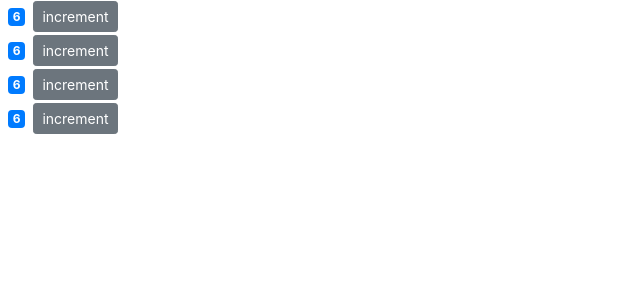
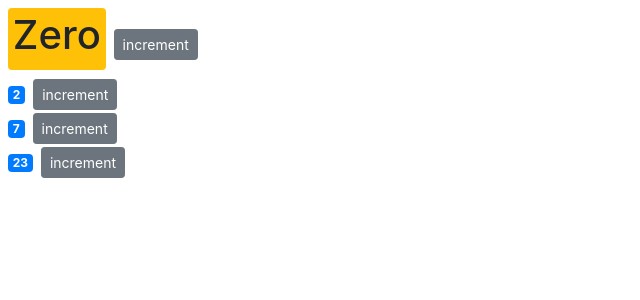
Before and after one commit to jesiolowski-wsb/react2024_podyplomowka, a React (Create React App) app: page / in a window 1280 px wide. Shown: the top 300 px of the page, without its empty margins (0-640 px from the left). Built offline with nearby package versions, Linux system fonts and the light colour scheme.

Commit message:
receiving props

```diff
--- a/src/components/counter.jsx
+++ b/src/components/counter.jsx
@@ -1,15 +1,16 @@
 import React, { useState } from "react";
 
-const Counter = () => {
-  const [count, setCount] = useState(6);
+const Counter = (props) => {
+  console.log("props", props);
+  const [value, setCount] = useState(props.value);
 
-  const formatCount = () => (count === 0 ? <h1>Zero</h1> : count);
+  const formatCount = () => (value === 0 ? <h1>Zero</h1> : value);
 
   let classes = "badge m-2 badge-";
-  classes += count === 0 ? "warning" : "primary";
+  classes += value === 0 ? "warning" : "primary";
 
   const handleIncrement = (incrementBy) => {
-    setCount(count + incrementBy);
+    setCount(value + incrementBy);
 
     console.log("handle Increment clicked");
   };
--- a/src/components/counters.jsx
+++ b/src/components/counters.jsx
@@ -4,15 +4,15 @@ import Counter from "./counter";
 const Counters = () => {
   const [counters, setCounters] = useState([
     { id: 1, value: 0 },
-    { id: 1, value: 0 },
-    { id: 1, value: 0 },
-    { id: 1, value: 0 },
+    { id: 2, value: 2 },
+    { id: 3, value: 7 },
+    { id: 4, value: 23 },
   ]);
 
   return (
     <div>
       {counters.map((counter) => (
-        <Counter />
+        <Counter key={counter.id} value={counter.value} />
       ))}
     </div>
   );
```
